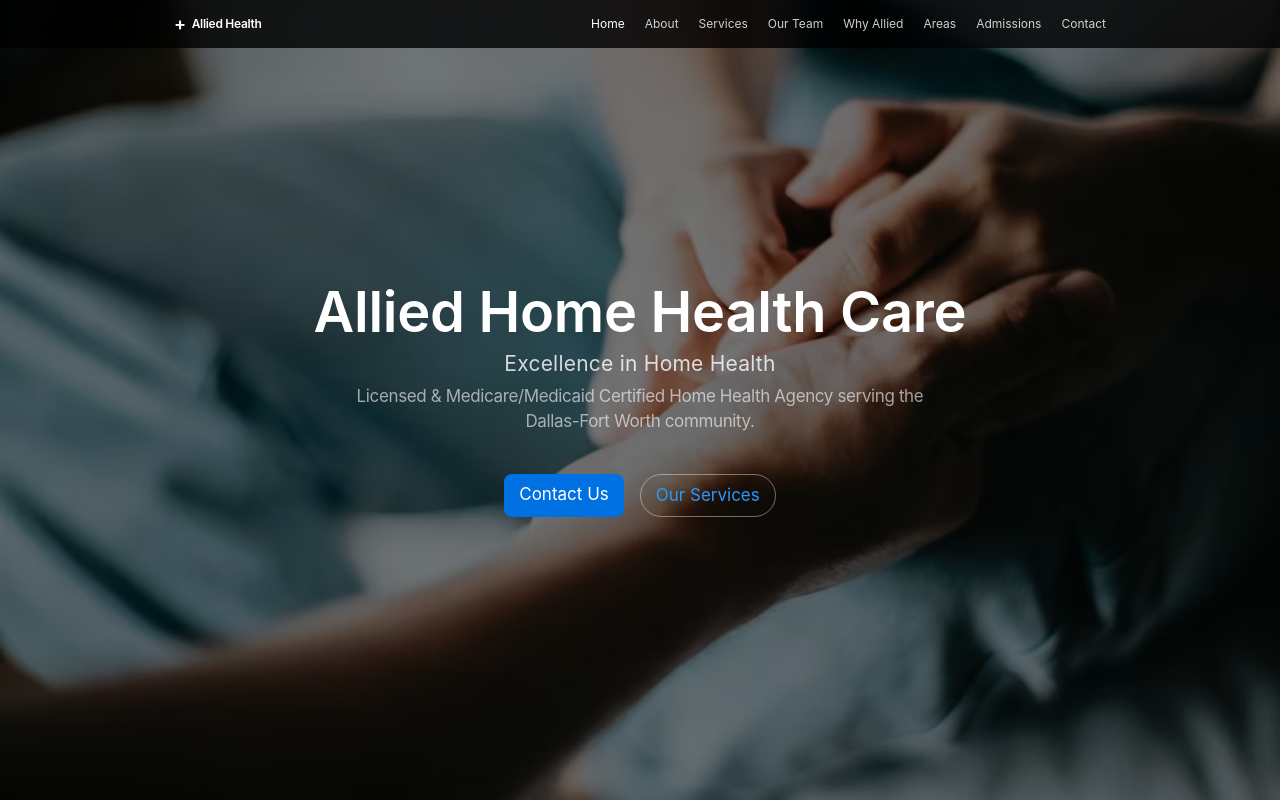
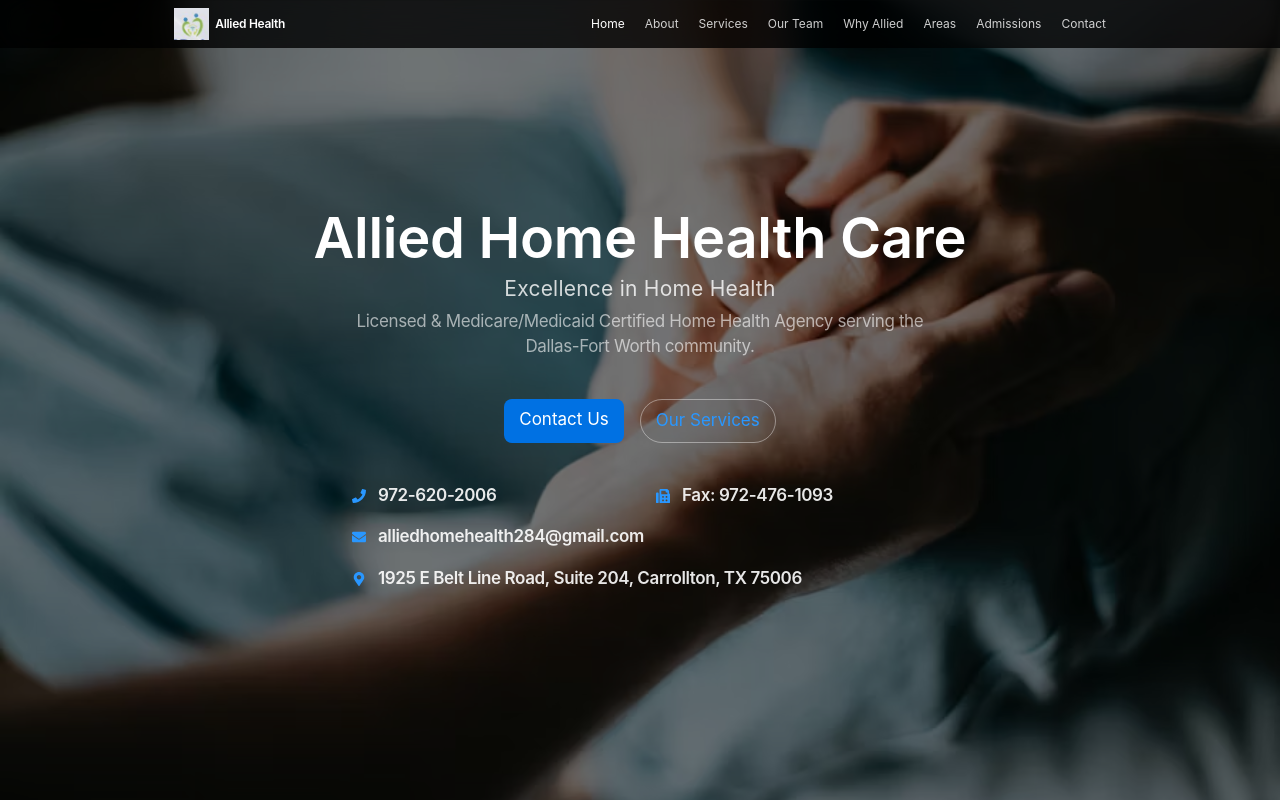
Before and after one commit to rohanthomas1202/allied-home-health, a React (Vite) app: page / in a window 1280 px wide. Shown: the top 800 px of the page. Built offline with nearby package versions, Linux system fonts and the light colour scheme.

Commit message:
Update logo

```diff
--- a/src/components/Footer.jsx
+++ b/src/components/Footer.jsx
@@ -1,6 +1,7 @@
 import { Link } from "react-scroll";
 import { FaPhone, FaFax, FaEnvelope, FaMapMarkerAlt } from "react-icons/fa";
 import { COMPANY_NAME, TAGLINE, ENTITY_NAME, ADDRESS, PHONE, FAX, EMAIL, NAV_LINKS } from "../data/constants";
+import logo from "../assets/logo.png";
 
 export default function Footer() {
   return (
@@ -8,8 +9,8 @@ export default function Footer() {
       <div className="max-w-[980px] mx-auto px-4 sm:px-6 py-12">
         <div className="grid grid-cols-1 md:grid-cols-3 gap-8">
           <div>
-            <div className="flex items-center gap-1.5 mb-3">
-              <span className="text-white text-lg font-semibold">+</span>
+            <div className="flex items-center gap-2 mb-3">
+              <img src={logo} alt="Allied Home Health Care" className="h-10 w-auto" />
               <span className="text-white font-semibold text-[14px] tracking-[-0.224px]">
                 {COMPANY_NAME}
               </span>
--- a/src/components/Hero.jsx
+++ b/src/components/Hero.jsx
@@ -1,5 +1,6 @@
 import { Link } from "react-scroll";
-import { COMPANY_NAME, TAGLINE } from "../data/constants";
+import { FaPhone, FaFax, FaEnvelope, FaMapMarkerAlt } from "react-icons/fa";
+import { COMPANY_NAME, TAGLINE, PHONE, FAX, EMAIL, ADDRESS } from "../data/constants";
 
 export default function Hero() {
   return (
@@ -22,7 +23,7 @@ export default function Hero() {
           Licensed & Medicare/Medicaid Certified Home Health Agency serving the Dallas-Fort Worth community.
         </p>
 
-        <div className="flex flex-col sm:flex-row gap-4 justify-center">
+        <div className="flex flex-col sm:flex-row gap-4 justify-center mb-10">
           <Link
             to="contact"
             smooth={true}
@@ -42,6 +43,30 @@ export default function Hero() {
             Our Services
           </Link>
         </div>
+
+        <div className="grid grid-cols-1 sm:grid-cols-2 gap-x-8 gap-y-4 max-w-xl mx-auto text-[17px] font-semibold text-white/90 tracking-[-0.374px]">
+          <a href={`tel:${PHONE}`} className="flex items-center justify-center sm:justify-start gap-3 hover:text-white transition-colors">
+            <FaPhone className="text-bright-blue text-sm" />
+            <span>{PHONE}</span>
+          </a>
+          <div className="flex items-center justify-center sm:justify-start gap-3">
+            <FaFax className="text-bright-blue text-sm" />
+            <span>Fax: {FAX}</span>
+          </div>
+          <a href={`mailto:${EMAIL}`} className="flex items-center justify-center sm:justify-start gap-3 hover:text-white transition-colors sm:col-span-2">
+            <FaEnvelope className="text-bright-blue text-sm" />
+            <span>{EMAIL}</span>
+          </a>
+          <a
+            href={`https://www.google.com/maps/search/?api=1&query=${encodeURIComponent(ADDRESS)}`}
+            target="_blank"
+            rel="noopener noreferrer"
+            className="flex items-center justify-center sm:justify-start gap-3 hover:text-white transition-colors sm:col-span-2"
+          >
+            <FaMapMarkerAlt className="text-bright-blue text-sm shrink-0" />
+            <span>{ADDRESS}</span>
+          </a>
+        </div>
       </div>
     </section>
   );
--- a/src/components/Navbar.jsx
+++ b/src/components/Navbar.jsx
@@ -2,6 +2,7 @@ import { useState } from "react";
 import { Link } from "react-scroll";
 import { FaBars, FaTimes } from "react-icons/fa";
 import { NAV_LINKS } from "../data/constants";
+import logo from "../assets/logo.png";
 
 export default function Navbar() {
   const [isOpen, setIsOpen] = useState(false);
@@ -16,7 +17,7 @@ export default function Navbar() {
             duration={500}
             className="flex items-center gap-1.5 cursor-pointer"
           >
-            <span className="text-white text-lg font-semibold tracking-tight">+</span>
+            <img src={logo} alt="Allied Home Health Care" className="h-8 w-auto" />
             <span className="text-white font-semibold text-xs tracking-tight">Allied Health</span>
           </Link>
 
--- a/src/data/constants.js
+++ b/src/data/constants.js
@@ -13,13 +13,15 @@ export const HOURS = {
 };
 
 export const SERVICE_AREAS = [
-  "Carrollton",
+  "Collin",
+  "Denton",
   "Dallas",
-  "Denton",
+  "Tarrant",
   "Rockwall",
-  "Irving",
-  "Fort Worth",
+  "Hunt",
+  "Kaufman",
   "Johnson",
+  "Ellis",
 ];
 
 export const INSURANCE = ["Medicare", "Medicaid"];
```
Also changed, not shown: src/assets/logo.png (added).
